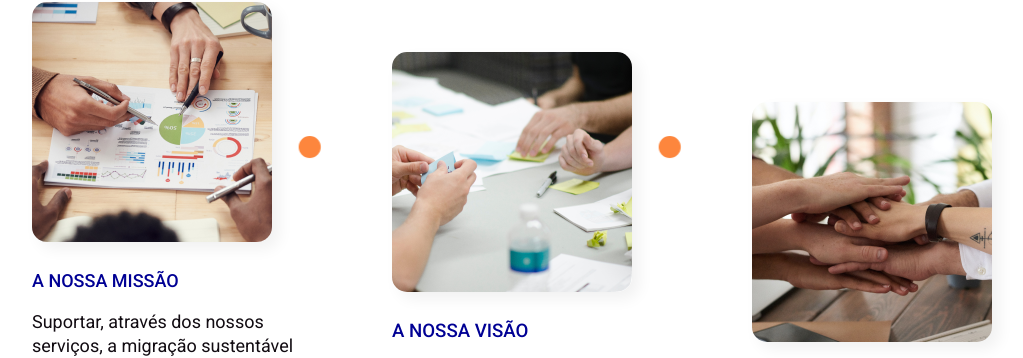
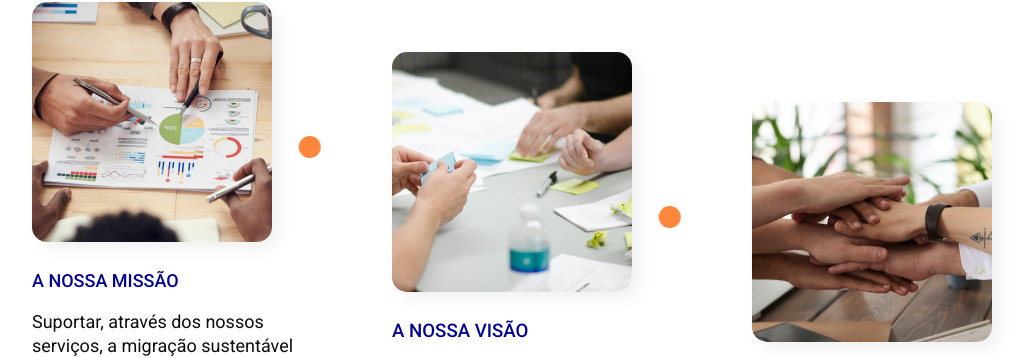
Before and after one commit to silasstec/website-consulting-brics, a PHP site: page / in a window 1280 px wide; the page is wider, and only the part inside the window is pictured. Shown: the part 2202-2560 px from the top of that part, without its empty margins (83-1106 px from the left). Run offline with PHP 8.4, Linux system fonts and the light colour scheme; some libraries are stand-ins or nearby versions.

Commit message:
Update homepage.php
update svg animation valores

```diff
--- a/views/pages/homepage.php
+++ b/views/pages/homepage.php
@@ -214,7 +214,7 @@
                                 </div>
 
                                 <!-- <div class="circle-sm bg-orange d-lg-none d-xs-none d-sm-block d-md-block"></div> -->
-                                <svg id="emqdqf05l9wh1" height="30px" width="100px" style="top:200px" class="circle-sm d-lg-none d-xs-none d-sm-block d-md-block" xmlns="http://www.w3.org/2000/svg" xmlns:xlink="http://www.w3.org/1999/xlink" viewBox="0 0 100 38" shape-rendering="geometricPrecision" text-rendering="geometricPrecision">
+                                <svg id="svgcirclemissao" height="30px" width="100px" class="circle-sm d-lg-none d-xs-none d-sm-block d-md-block" xmlns="http://www.w3.org/2000/svg" xmlns:xlink="http://www.w3.org/1999/xlink" viewBox="0 0 100 38" shape-rendering="geometricPrecision" text-rendering="geometricPrecision">
                                     <style>
                                         <![CDATA[#emqdqf05l9wh2_to {animation: emqdqf05l9wh2_to__to 3000ms linear 1s normal infinite}@keyframes emqdqf05l9wh2_to__to { 0% {transform: translate(14px,19px)} 50% {transform: translate(86px,19px)} 100%
                                         {transform: translate(14px,19px)} }#emqdqf05l9wh2_ts {animation: emqdqf05l9wh2_ts__ts 3000ms linear 1s normal infinite}@keyframes emqdqf05l9wh2_ts__ts { 0% {transform: rotate(-180deg) scale(-1.020000,1.040000)}
@@ -232,7 +232,7 @@
                             <div class="item m-t-50 md-center">
 
                                 <!-- <div class="circle bg-orange d-sm-none d-md-none d-lg-block d-xs-block no-sm" style="top:200px"></div> -->
-                                <svg id="emqdqf05l9wh1" height="30px" width="100px"  class="circle d-sm-none d-md-none d-lg-block d-xs-block no-sm" xmlns="http://www.w3.org/2000/svg" xmlns:xlink="http://www.w3.org/1999/xlink" viewBox="0 0 100 38" shape-rendering="geometricPrecision" text-rendering="geometricPrecision">
+                                <svg id="svgcirclevalores" height="30px" width="100px"  style="top:200px" class="circle d-sm-none d-md-none d-lg-block d-xs-block no-sm" xmlns="http://www.w3.org/2000/svg" xmlns:xlink="http://www.w3.org/1999/xlink" viewBox="0 0 100 38" shape-rendering="geometricPrecision" text-rendering="geometricPrecision">
                                     <style>
                                         <![CDATA[#emqdqf05l9wh2_to {animation: emqdqf05l9wh2_to__to 3000ms linear 1s normal infinite}@keyframes emqdqf05l9wh2_to__to { 0% {transform: translate(14px,19px)} 50% {transform: translate(86px,19px)} 100%
                                         {transform: translate(14px,19px)} }#emqdqf05l9wh2_ts {animation: emqdqf05l9wh2_ts__ts 3000ms linear 1s normal infinite}@keyframes emqdqf05l9wh2_ts__ts { 0% {transform: rotate(-180deg) scale(-1.020000,1.040000)}
```
